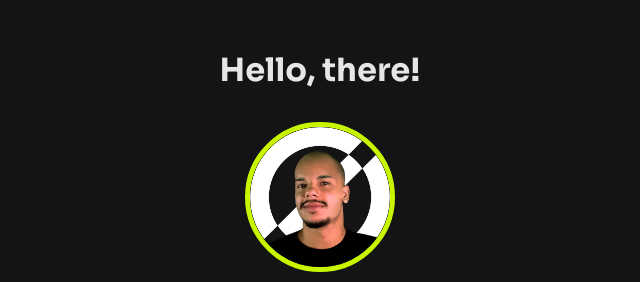
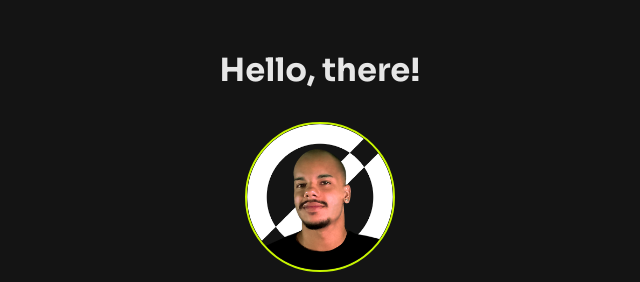
Before and after one commit to guipaex/My-Links, a plain HTML site: page index.html in a window 1280 px wide. Shown: the top 282 px of the page, 320-960 px from the left. Drawn offline with Linux system fonts and the light colour scheme.

Commit message:
some adjusts

```diff
--- a/styles/index.css
+++ b/styles/index.css
@@ -31,13 +31,12 @@ body{
 }
 .picture{
     width: 150px;
-    clip-path: circle(100%);
     margin: 2rem auto .5rem auto;
-    border: solid 5px #c8f500;
+    border: solid 2px var(--lime);
     border-radius: 50%;
 }
 .bio{
-    width: 80%;
+    width: 75%;
     margin:1.5rem auto;
 }
 .card{
```
